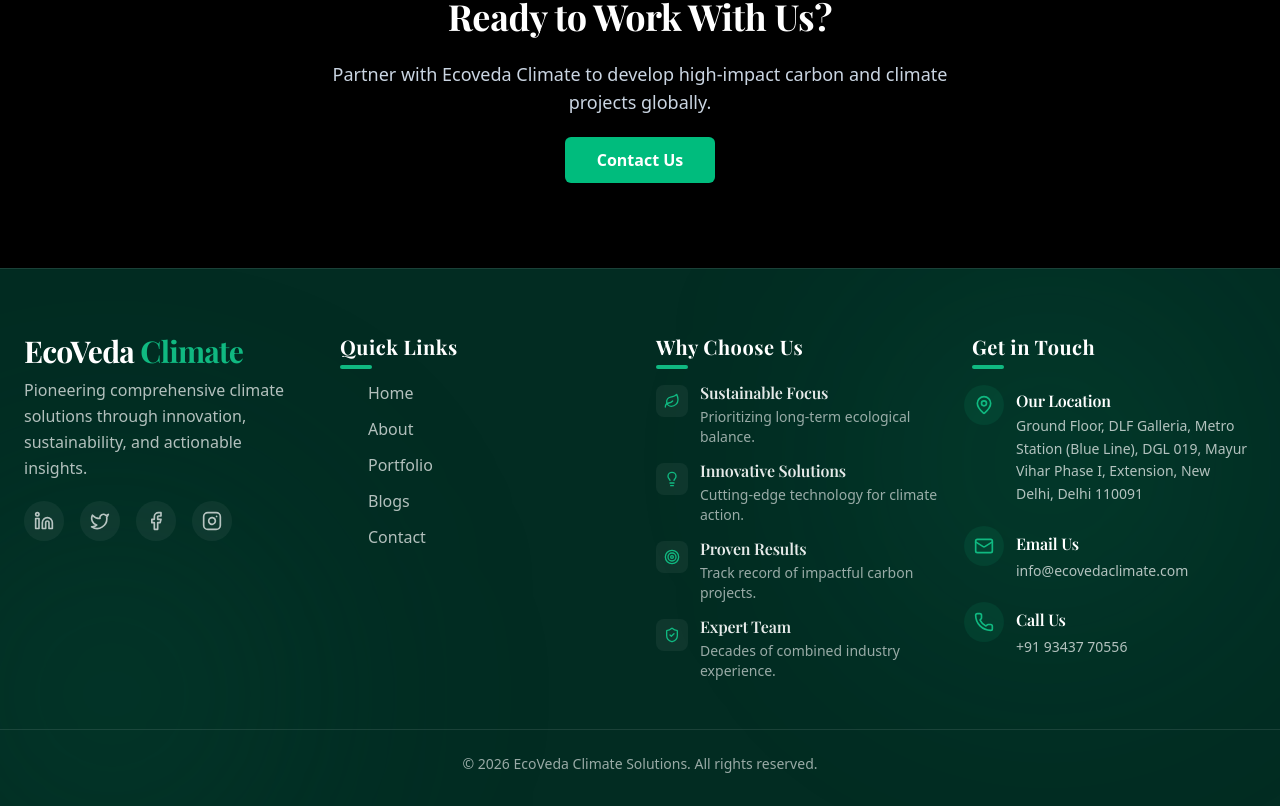
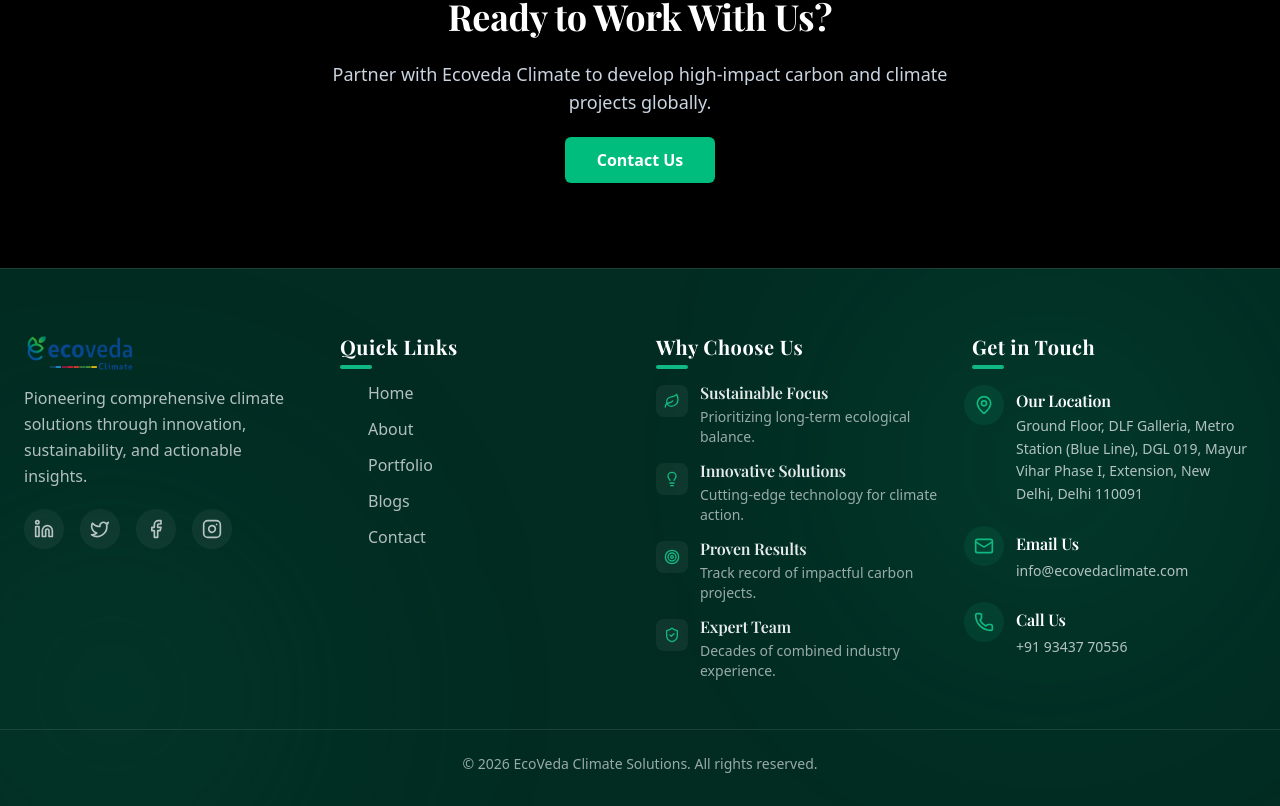
Before and after one commit to ProGlobalSolutions/ecoveda, a React (Vite) app: page / in a window 1280 px wide. Shown: the part 4433-5239 px from the top of the page. Built offline with nearby package versions, Linux system fonts and the light colour scheme.

Commit message:
fix routing

```diff
--- a/src/components/layout/Footer.tsx
+++ b/src/components/layout/Footer.tsx
@@ -3,6 +3,7 @@ import {
   Mail, Phone, MapPin, Facebook, Twitter, Linkedin, Instagram,
   ArrowRight, ShieldCheck, Leaf, Target, Lightbulb
 } from 'lucide-react';
+import footerlogo from "../../assets/logo.webp";
 
 export default function Footer() {
   const currentYear = new Date().getFullYear();
@@ -26,7 +27,11 @@ export default function Footer() {
         {/* 1. BRAND & ABOUT */}
         <div className="flex flex-col space-y-5 col-span-2 md:col-span-1">
           <div>
-            <h3 className="text-3xl font-heading font-bold text-white mb-2 tracking-tight">EcoVeda <span className="text-accent">Climate</span></h3>
+          <img
+  src={footerlogo}
+  alt="Ecoveda Climate"
+  className="h-[40px] w-auto mb-3"
+/>
             <p className="text-base text-white/70 leading-relaxed max-w-xs">
               Pioneering comprehensive climate solutions through innovation, sustainability, and actionable insights.
             </p>
--- a/src/components/layout/Navbar.tsx
+++ b/src/components/layout/Navbar.tsx
@@ -70,7 +70,7 @@ export default function Navbar() {
         <Link to="/" className="lg:-ml-6 xl:-ml-8">
           <img
             src={logo}
-            className={`h-[45px] md:h-[58px] w-auto object-contain ${
+            className={`h-[42px] md:h-[54px] w-auto object-contain ${
               !(isScrolled || !isHome) ? 'brightness-0 invert' : ''
             }`}
           />
@@ -167,7 +167,7 @@ export default function Navbar() {
 
               <div className="flex justify-between mb-6">
                 {/* ✅ FIXED HERE */}
-               <img src={logo} className="h-[25px]" />
+              <img src={logo} className="h-[23px]" />
                 <X onClick={() => setMobileMenuOpen(false)} />
               </div>
 
```
